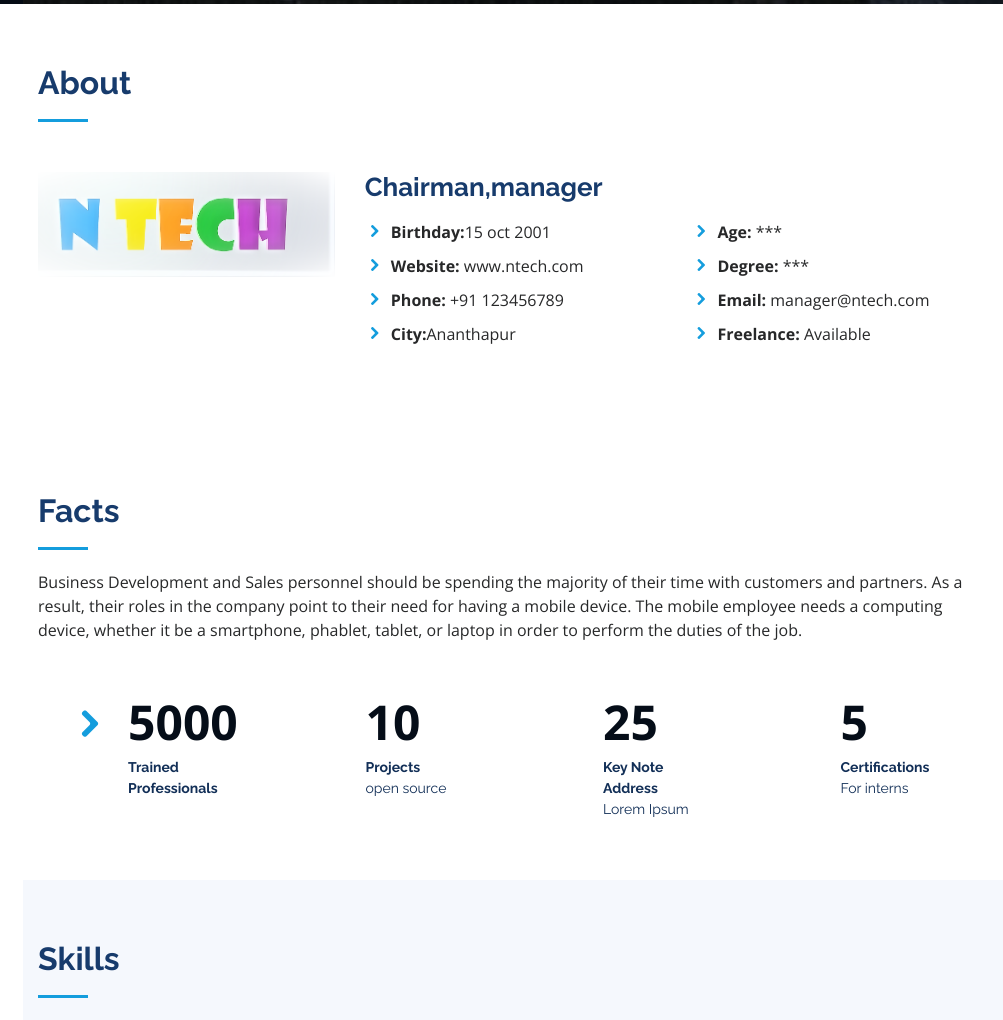
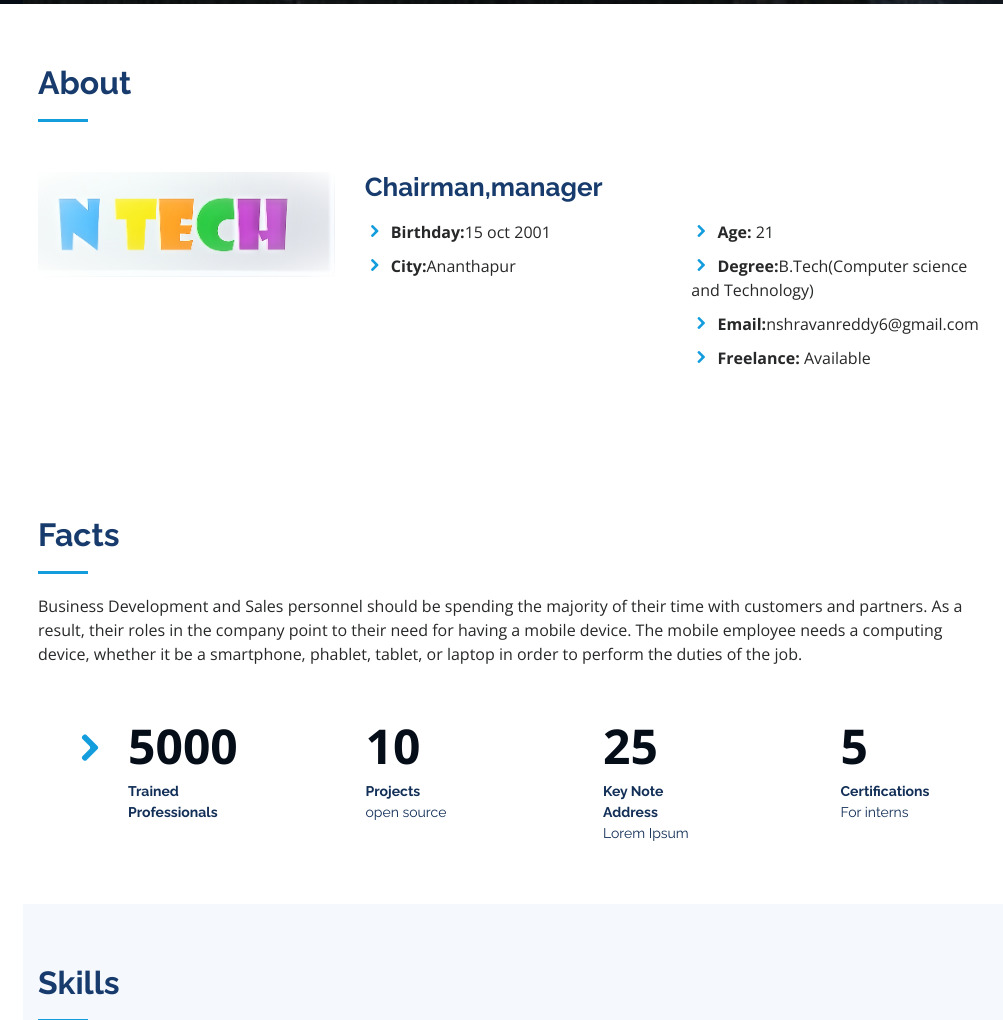
Before and after one commit to NShravanReddy/ntech, a plain HTML site: page index.html in a window 1280 px wide. Shown: the part 796-1816 px from the top of the page, without its empty margins (277-1280 px from the left). Drawn offline with nearby package versions, Linux system fonts and the light colour scheme; some packages are replaced by stand-ins of ours; a script that the page names is missing.

Commit message:
Update index.html

```diff
--- a/index.html
+++ b/index.html
@@ -67,7 +67,6 @@
 <section id="hero" class="d-flex flex-column justify-content-center align-items-center">
     <div class="hero-container" data.aos="fade-in">
     <h1>N Shravan Reddy</h1>
-
     </div>
   </section>
 
@@ -94,16 +93,14 @@
               <div class="col-lg-6">
                 <ul>
                   <li><i class="icofont-rounded-right"></i> <strong>Birthday:</strong>15 oct 2001</li>
-                  <li><i class="icofont-rounded-right"></i> <strong>Website:</strong> www.ntech.com</li>
-                  <li><i class="icofont-rounded-right"></i> <strong>Phone:</strong> +91 123456789</li>
                   <li><i class="icofont-rounded-right"></i> <strong>City:</strong>Ananthapur</li>
                 </ul>
               </div>
               <div class="col-lg-6">
                 <ul>
-                  <li><i class="icofont-rounded-right"></i> <strong>Age:</strong> ***</li>
-                  <li><i class="icofont-rounded-right"></i> <strong>Degree:</strong> ***</li>
-                  <li><i class="icofont-rounded-right"></i> <strong>Email:</strong> manager@ntech.com</li>
+                  <li><i class="icofont-rounded-right"></i> <strong>Age:</strong> 21</li>
+                  <li><i class="icofont-rounded-right"></i> <strong>Degree:</strong>B.Tech(Computer science and Technology)</li>
+                  <li><i class="icofont-rounded-right"></i> <strong>Email:</strong>nshravanreddy6@gmail.com</li>
                   <li><i class="icofont-rounded-right"></i> <strong>Freelance:</strong> Available</li>
                 </ul>
               </div>
```
